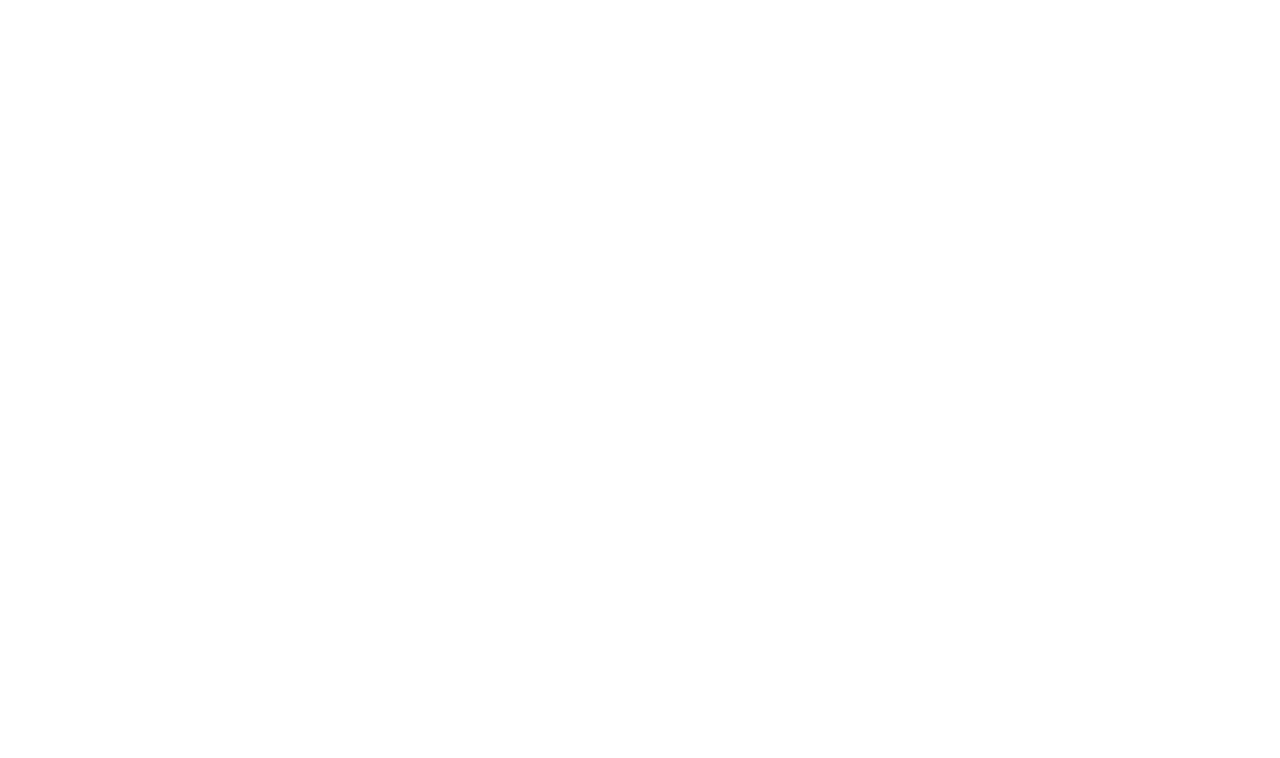
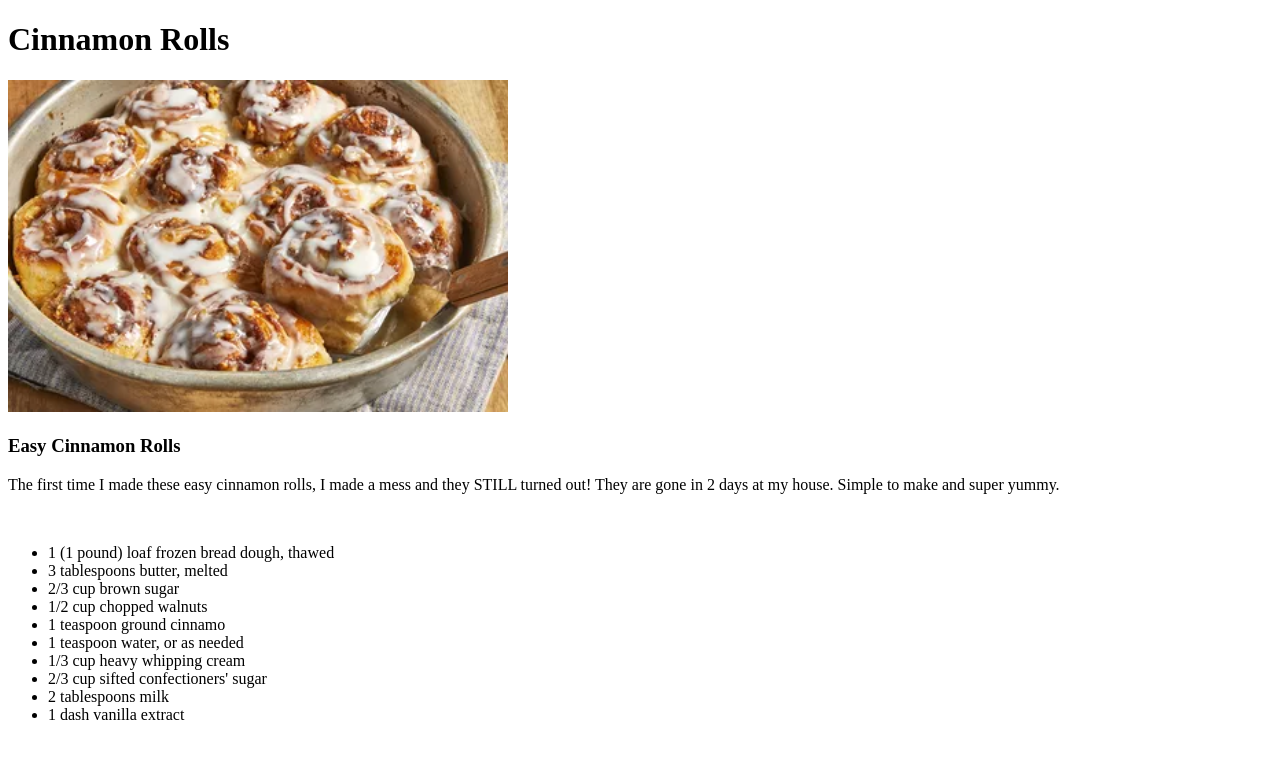
Before and after one commit to FrkAkhtr/Brunch_Recipes, a plain HTML site: page recipes/Cinnamon Rolls.html in a window 1280 px wide. Drawn offline with Linux system fonts and the light colour scheme.

Commit message:
Addded ingredients for the cinnamon rolls

```diff
--- a/recipes/Cinnamon Rolls.html
+++ b/recipes/Cinnamon Rolls.html
@@ -4,9 +4,29 @@
     <meta charset="UTF-8">
     <meta http-equiv="X-UA-Compatible" content="IE=edge">
     <meta name="viewport" content="width=device-width, initial-scale=1.0">
-    <title>Document</title>
+    <title>Cinnamon Rolls</title>
 </head>
 <body>
-
+    <main>
+        <h1>Cinnamon Rolls</h1>
+        <img src="/images/229276-easy-cinnamon-rolls-DDMFS-1x1-1-27adb7272d3b4d9b85484291800db65e.webp" width="500px">
+        <h3>Easy Cinnamon Rolls</h3>
+        <p>The first time I made these easy cinnamon rolls, I made a mess and they STILL turned out! They are gone in 2 days at my house. Simple to make and super yummy.</p>
+        <br>
+        <div>
+            <ul>
+                <li>1 (1 pound) loaf frozen bread dough, thawed</li>
+                <li>3 tablespoons butter, melted</li>
+                <li>2/3 cup brown sugar</li>
+                <li>1/2 cup chopped walnuts</li>
+                <li>1 teaspoon ground cinnamo</li>
+                <li>1 teaspoon water, or as needed</li>
+                <li>1/3 cup heavy whipping cream</li>
+                <li>2/3 cup sifted confectioners' sugar</li>
+                <li>2 tablespoons milk</li>
+                <li>1 dash vanilla extract</li>
+            </ul>
+        </div>
+    </main>
 </body>
 </html>
```
